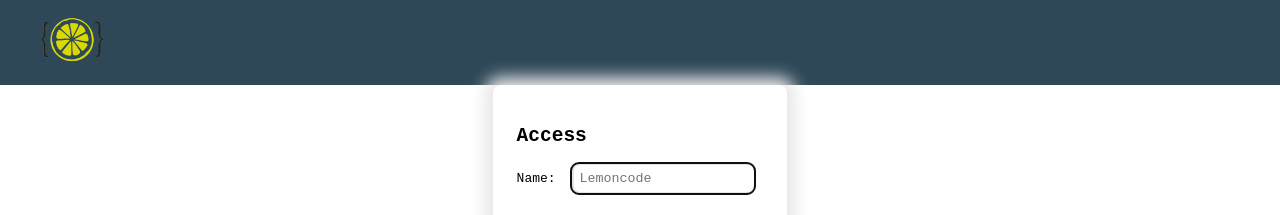
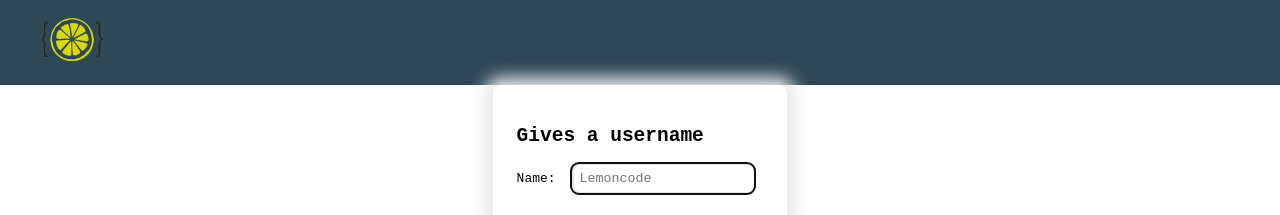
Before and after one commit to odiso-dev/api-search-organisation-and-rickmorty, a React app: page / in a window 1280 px wide. Shown: the top 215 px of the page. Built offline with nearby package versions, Linux system fonts and the light colour scheme; no server answers.

Commit message:
modificado ruta para los paths en la build. Modificado title del site y titulo del formulario de entrada

```diff
--- a/src/index.html
+++ b/src/index.html
@@ -10,7 +10,7 @@
       href="https://fonts.googleapis.com/css2?family=Open+Sans:ital,wght@0,300..800;1,300..800&display=swap"
       rel="stylesheet"
     />
-    <title>Lab App</title>
+    <title>API search</title>
   </head>
   <body>
     <div id="root"></div>
--- a/src/pages/login/login.tsx
+++ b/src/pages/login/login.tsx
@@ -28,7 +28,7 @@ export const LoginPage: React.FC = () => {
     <>
       <div className={classes.wrapperForm}>
         <form className={classes.form} onSubmit={handleNavigation}>
-          <h2>Access</h2>
+          <h2>Gives a username</h2>
           <div className={classes.flex}>
             <div>
               <label>Name: </label>
--- a/webpack.config.js
+++ b/webpack.config.js
@@ -17,7 +17,7 @@ module.exports = {
   stats: "errors-only",
   output: {
     filename: "[name].[chunkhash].js",
-    publicPath: "/",
+    publicPath: "/proyectos/apisearch/",
   },
   devServer: {
     historyApiFallback: true,
```
